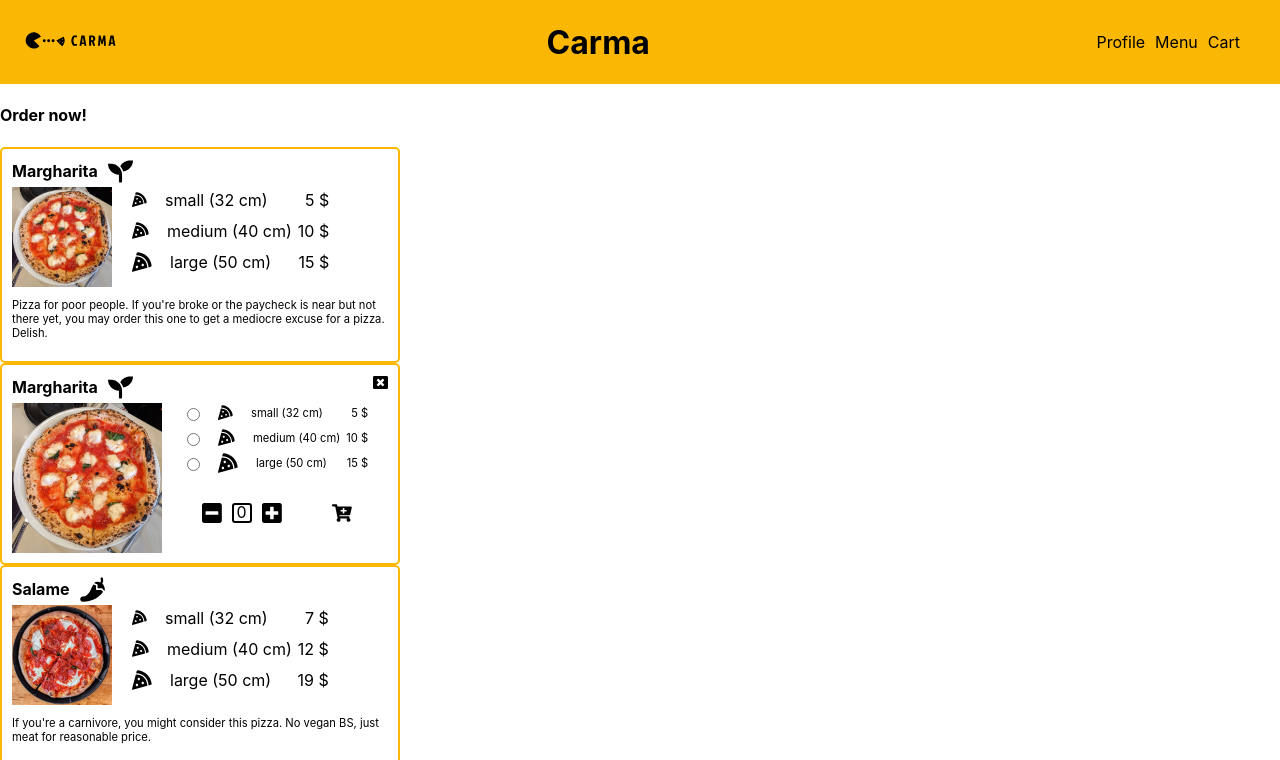
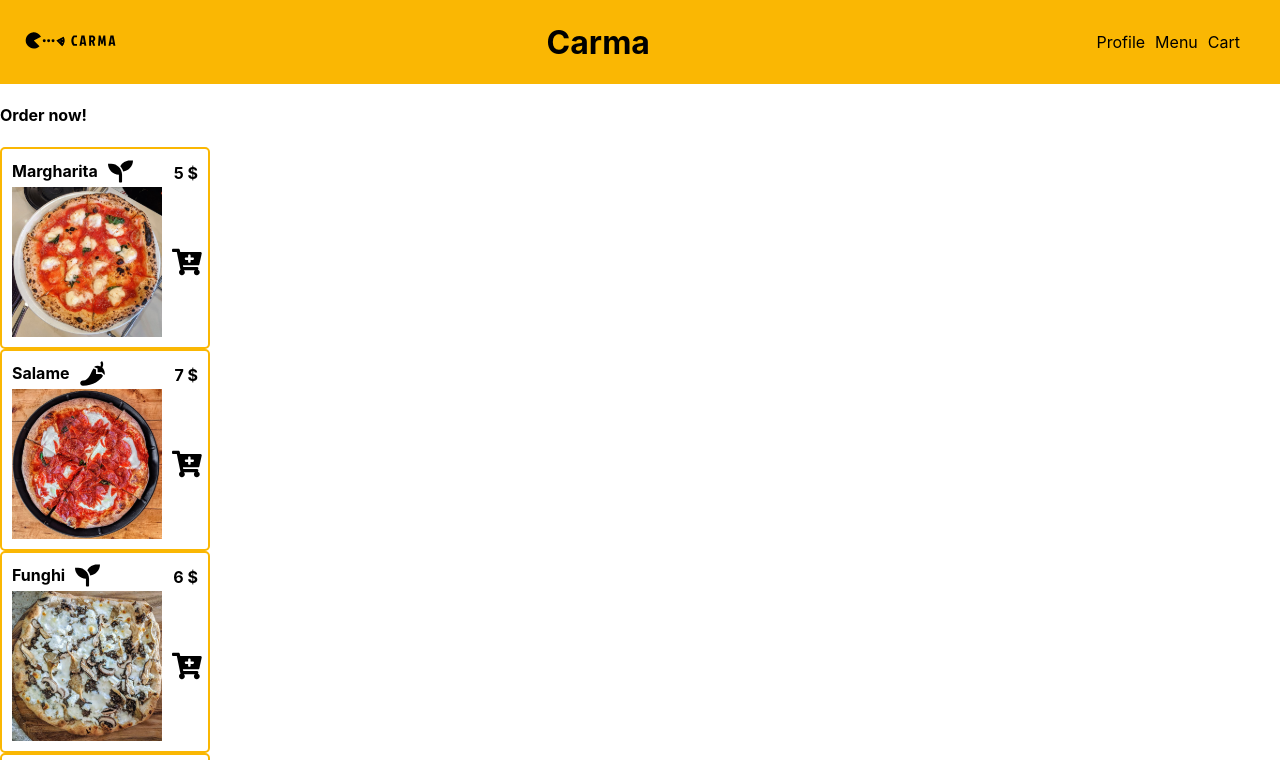
Before and after one commit to Urszuja/Carma.Restaurant.Project.Typescript.NextJS, a Next.js app in the folder carma-app/: page /menu in a window 1280 px wide. Shown: the top 760 px of the page. Built offline with nearby package versions, Linux system fonts and the light colour scheme; data requests are answered from the project's data file.

Commit message:
MiniMenuItem created

```diff
--- /dev/null
+++ b/carma-app/components/MenuItem/MiniMenuItem.tsx
@@ -0,0 +1,53 @@
+import React from "react";
+import { IMenuItem } from "../../model/MenuItem";
+import Image from "next/image";
+import { StyledMiniMenuItem } from "../styles/MiniMenuItem.styled";
+import PizzaSize from "./PizzaSize";
+
+function MiniMenuItem({
+  id,
+  name,
+  prices,
+  image,
+  description,
+  isVegan,
+  isSpicy,
+}: IMenuItem) {
+  return (
+    <StyledMiniMenuItem>
+      <div className="upper">
+        <div className="name">
+          <h4>{name}</h4>
+          {isVegan && (
+            <Image
+              src="/FontAwesomeIcons/seedling.svg"
+              alt="vegan"
+              width={25}
+              height={25}
+            />
+          )}
+          {isSpicy && (
+            <Image
+              src="/FontAwesomeIcons/pepper-hot.svg"
+              alt="spicy"
+              width={25}
+              height={25}
+            />
+          )}
+        </div>
+        <p>{prices[0]} $</p>
+      </div>
+      <div className="middle">
+        <Image src={image} alt={name} width={150} height={150} />
+        <Image
+          src="/FontAwesomeIcons/cart-plus.svg"
+          alt="add to order"
+          width={30}
+          height={30}
+        />
+      </div>
+    </StyledMiniMenuItem>
+  );
+}
+
+export default MiniMenuItem;
--- /dev/null
+++ b/carma-app/components/styles/MiniMenuItem.styled.ts
@@ -0,0 +1,42 @@
+import styled from "styled-components";
+
+export const StyledMiniMenuItem = styled.div`
+  display: flex;
+  flex-direction: column;
+  width: 210px;
+  border: 2px solid ${(props) => props.theme.main};
+  border-radius: 5px;
+  padding: 10px 10px;
+
+  background-color: ${(props) => props.theme.background};
+  color: ${(props) => props.theme.text};
+
+  h4 {
+    margin: 0;
+  }
+  .upper {
+    display: flex;
+    align-items: center;
+    justify-content: space-between;
+
+    p {
+      margin: 0;
+      padding: 0;
+      font-weight: bold;
+    }
+  }
+
+  .name {
+    display: flex;
+    align-items: center;
+    gap: 10px;
+    height: 15%;
+    margin-bottom: 3px;
+  }
+
+  .middle {
+    display: flex;
+    align-items: center;
+    gap: 10px;
+  }
+`;
--- a/carma-app/components/styles/PizzaSize.styled.ts
+++ b/carma-app/components/styles/PizzaSize.styled.ts
@@ -6,6 +6,7 @@ export const StyledPizzaSize = styled.li`
   justify-content: space-between;
   align-items: flex-start;
   margin-bottom: 5px;
+  gap: 30px;
   .size {
     display: flex;
     align-items: center;
--- a/carma-app/pages/menu/index.tsx
+++ b/carma-app/pages/menu/index.tsx
@@ -3,6 +3,7 @@ import Link from "next/link";
 import { IMenuItem } from "../../model/MenuItem";
 import MenuItem from "../../components/MenuItem/MenuItem";
 import AddToBasketItem from "../../components/AddToBasketItem/AddToBasketItem";
+import MiniMenuItem from "../../components/MenuItem/MiniMenuItem";
 
 function MenuPage({ menuItems }: any) {
   console.log(menuItems);
@@ -13,7 +14,7 @@ function MenuPage({ menuItems }: any) {
       {menuItems.map((menuItem: IMenuItem) => {
         return (
           <div>
-            <MenuItem
+            {/* <MenuItem
               name={menuItem.name}
               id={menuItem.id}
               prices={menuItem.prices}
@@ -23,6 +24,15 @@ function MenuPage({ menuItems }: any) {
               isVegan={menuItem.isVegan}
             />
             <AddToBasketItem
+              name={menuItem.name}
+              id={menuItem.id}
+              prices={menuItem.prices}
+              image={menuItem.image}
+              description={menuItem.description}
+              isSpicy={menuItem.isSpicy}
+              isVegan={menuItem.isVegan}
+            /> */}
+            <MiniMenuItem
               name={menuItem.name}
               id={menuItem.id}
               prices={menuItem.prices}
```
